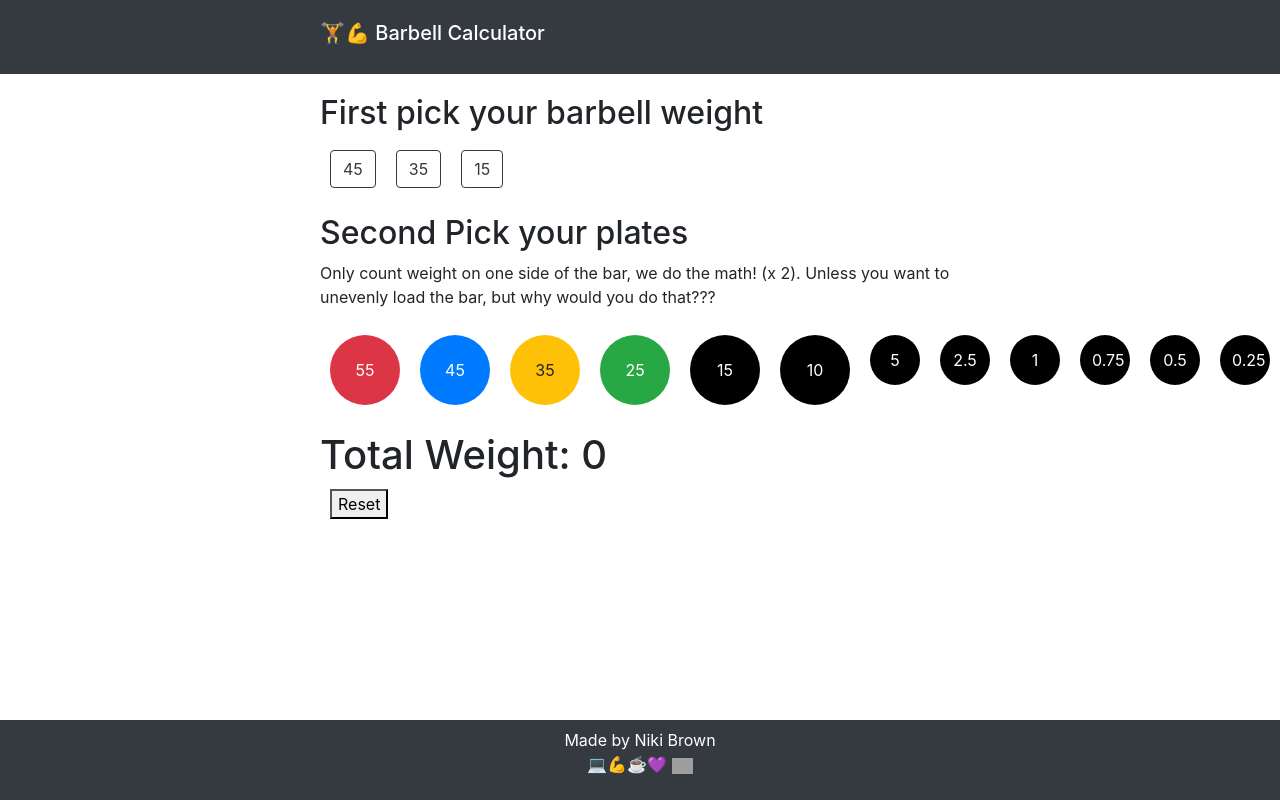
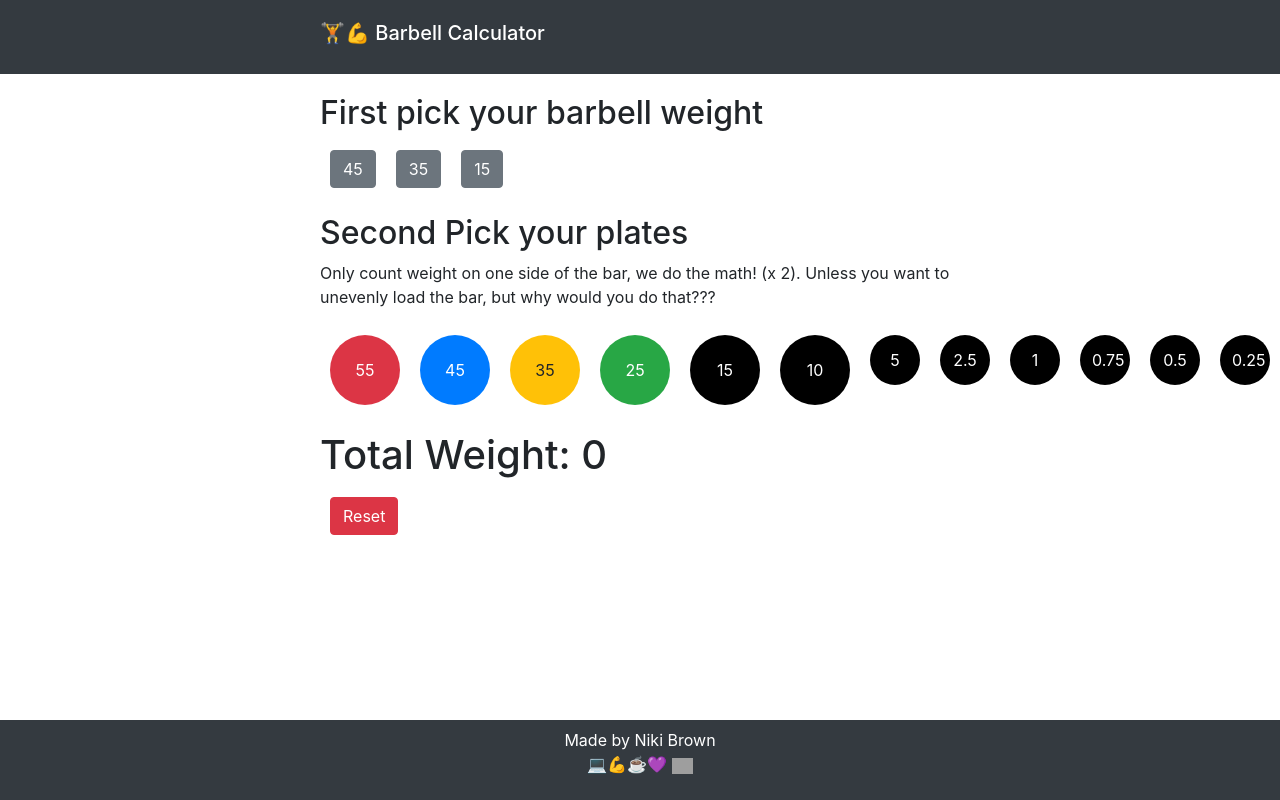
Before and after one commit to nikibrown/vue-barbell-calculator, a Vue app: page / in a window 1280 px wide. Built offline with nearby package versions, Linux system fonts and the light colour scheme; grey boxes are pictures that could not be loaded.

Commit message:
style & add chedckmark to barbell button

```diff
--- a/src/App.vue
+++ b/src/App.vue
@@ -45,7 +45,7 @@
 
         <div class="form-group">
           <h1>Total Weight: {{ totalWeight }}</h1>
-          <button @click="resetTotalWeight">Reset</button>
+          <button @click="resetTotalWeight" class="btn btn-danger">Reset</button>
         </div>
       </div>
     </main>
@@ -89,19 +89,19 @@ export default {
           weight: 45,
           text: "",
           isDisabled: false,
-          bsClasses: "btn btn-barbell btn-outline-dark barbell-45"
+          bsClasses: "btn btn-barbell btn-secondary barbell-45"
         },
         {
           weight: 35,
           text: "",
           isDisabled: false,
-          bsClasses: "btn btn-barbell btn-outline-dark barbell-35"
+          bsClasses: "btn btn-barbell btn-secondary barbell-35"
         },
         {
           weight: 15,
           text: "",
           isDisabled: false,
-          bsClasses: "btn btn-barbell btn-outline-dark barbell-15"
+          bsClasses: "btn btn-barbell btn-secondary barbell-15"
         }
       ],
 
@@ -186,7 +186,7 @@ export default {
   methods: {
     addBarbellWeight(key) {
       this.barbellSelected = true;
-      this.barbells[key].text += "💪";
+      this.barbells[key].text += "&check;";
       this.disableBarbellButton();
       return (this.totalWeight += this.barbells[key].weight);
     },
--- a/src/components/Barbell.vue
+++ b/src/components/Barbell.vue
@@ -1,6 +1,6 @@
 <template>
   <button @click="emitClick" :disabled="isDisabled">
-    <span>{{ text }}</span>
+    <span v-html="text"></span>
     {{ weight }}
   </button>
 </template>
@@ -37,6 +37,9 @@ export default {
 </script>
 
 <style scoped>
+button span {
+  color: white;
+}
 button:disabled {
   opacity: 1;
 }
```
